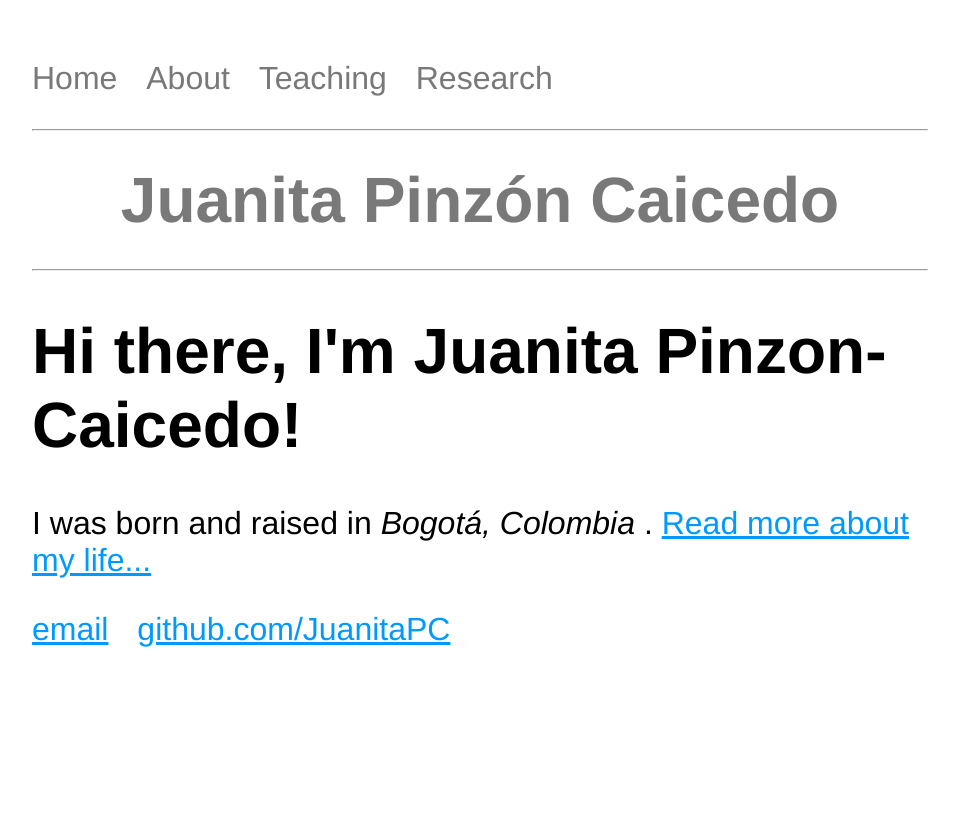
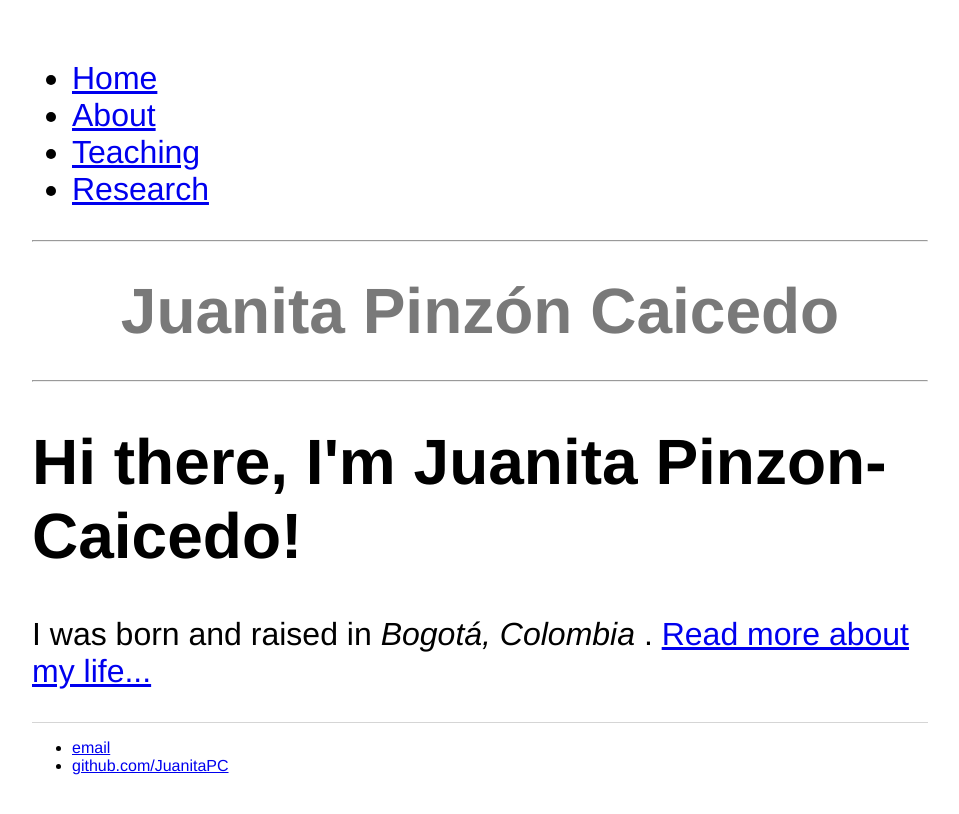
Before and after one commit to JuanitaPC/JuanitaPC.github.io, a Jekyll site: the page built from index.html, in a window 1280 px wide. Shown: the top 814 px of the page, without its empty margins (160-1119 px from the left). Built offline with Jekyll 4.4.1, drawn with Linux system fonts in a browser that asks for light colours.

Commit message:
Update main.css
Simplified version, only formats body, header, and footer.

```diff
--- a/css/main.css
+++ b/css/main.css
@@ -11,43 +11,7 @@ header{
 	font-weight: bold;
 	color: rgb(121, 121, 121);
 }
-nav ul, footer ul {
-	font-family:'Helvetica', 'Arial', 'Sans-Serif';
-	padding: 0px;
-	list-style: none;
-}
-nav ul li, footer ul li {
-	display: inline;
-	margin-right: 20px;
-	text-align:right;
-}
-a:link, a:visited {
-	color: rgb(0, 153, 255);
-	text-decoration:underline;
-}
-a:hover, a:active {
-	color: rgb(0, 153, 255);
-	text-decoration:none;
-}
-nav a.current {
-	color: rgb(0, 153, 255);
-}
-nav a:link, a:visited {
-	color: rgb(121, 121, 121);
-	text-decoration:none;
-h1 {
-    font-size: 2em;
-    font-family:'Helvetica', 'Arial', 'Sans-Serif';
-}
-p {
-    font-size: 1.5em;
-    line-height: 1.4em;
-    color: #333;
-}
 footer {
 	border-top: 1px solid #d5d5d5;
 	font-size: 0.5em;
 }
-nav {
-	font-size:1em;
-}
```
